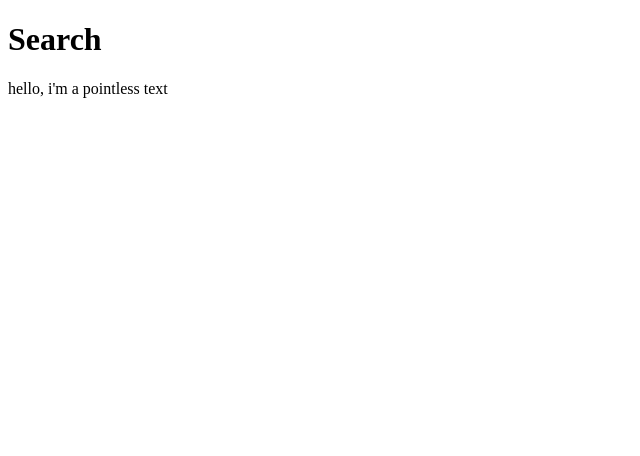
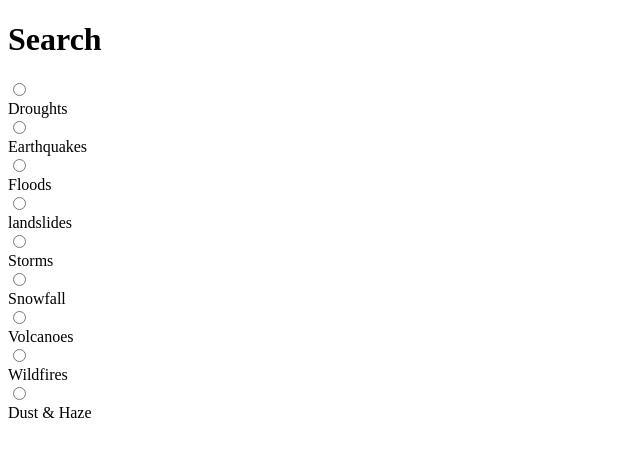
Before and after one commit to stalukdar7/nwplus-2021, a plain HTML site: page front.html in a window 1280 px wide. Shown: the whole page, without its empty margins (0-640 px from the left). Drawn offline with Linux system fonts and the light colour scheme.

Commit message:
-added a form for user to choose their natural event/disaster of choice

```diff
--- a/front.html
+++ b/front.html
@@ -18,14 +18,51 @@
             </div>
 
                 <div class=vertical-align>
+                  <!-- Form for user to select the type of natural
+                  event/disaster they are interested in-->
+                    <div class='EventType'>
+                      <form class='typeForm'>
 
+                        <input type="radio" id="drought" name="event"
+                        value="drought"><br>
+                        <label for="drought">Droughts</label><br>
 
-                    <div>
-                        hello, i'm a pointless text
+                        <input type="radio" id="earthquake" name="event"
+                        value="earthquake"><br>
+                        <label for="earthquake">Earthquakes</label><br>
+
+                        <input type="radio" id="flood" name="event"
+                        value="flood"><br>
+                        <label for="flood">Floods</label><br>
+
+                        <input type="radio" id="landslide" name="event"
+                        value="landslide"><br>
+                        <label for="landslide">landslides</label><br>
+
+                        <input type="radio" id="storm" name="event"
+                        value="storm"><br>
+                        <label for="storm">Storms</label><br>
+
+                        <input type="radio" id="snow" name="event"
+                        value="snow"><br>
+                        <label for="snow">Snowfall</label><br>
+
+                        <input type="radio" id="volcano" name="event"
+                        value="volcano"><br>
+                        <label for="volcano">Volcanoes</label><br>
+
+                        <input type="radio" id="wildfire" name="event"
+                        value="wildfire"><br>
+                        <label for="wildifire">Wildfires</label><br>
+
+                        <input type="radio" id="dusthaze" name="event"
+                        value="dusthaze"><br>
+                        <label for="dusthaze">Dust & Haze</label><br>
+
+                      </form>
                     </div>
 
-
-        </div>
+                </div>
         <div class="bottom-bar">
 
 
```
